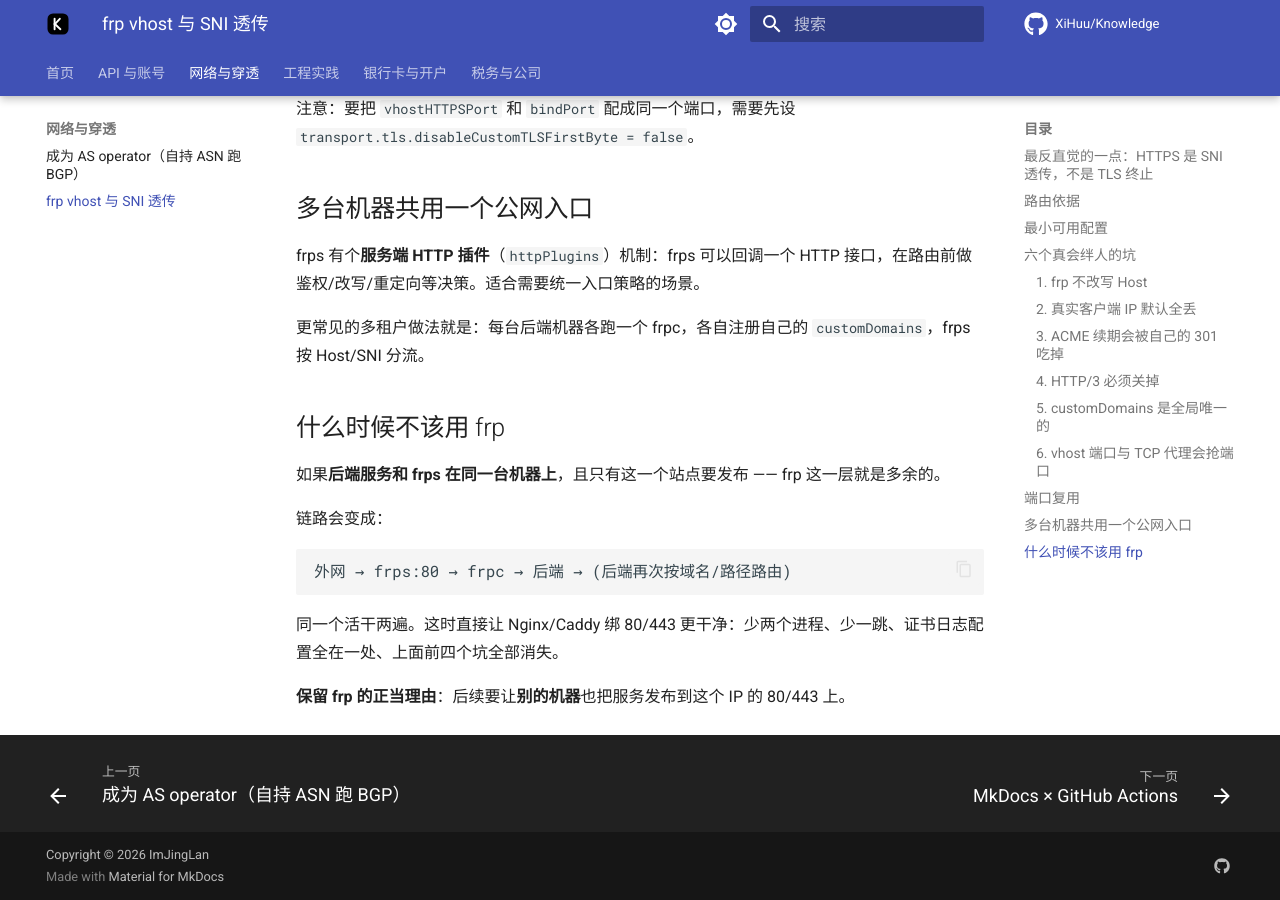
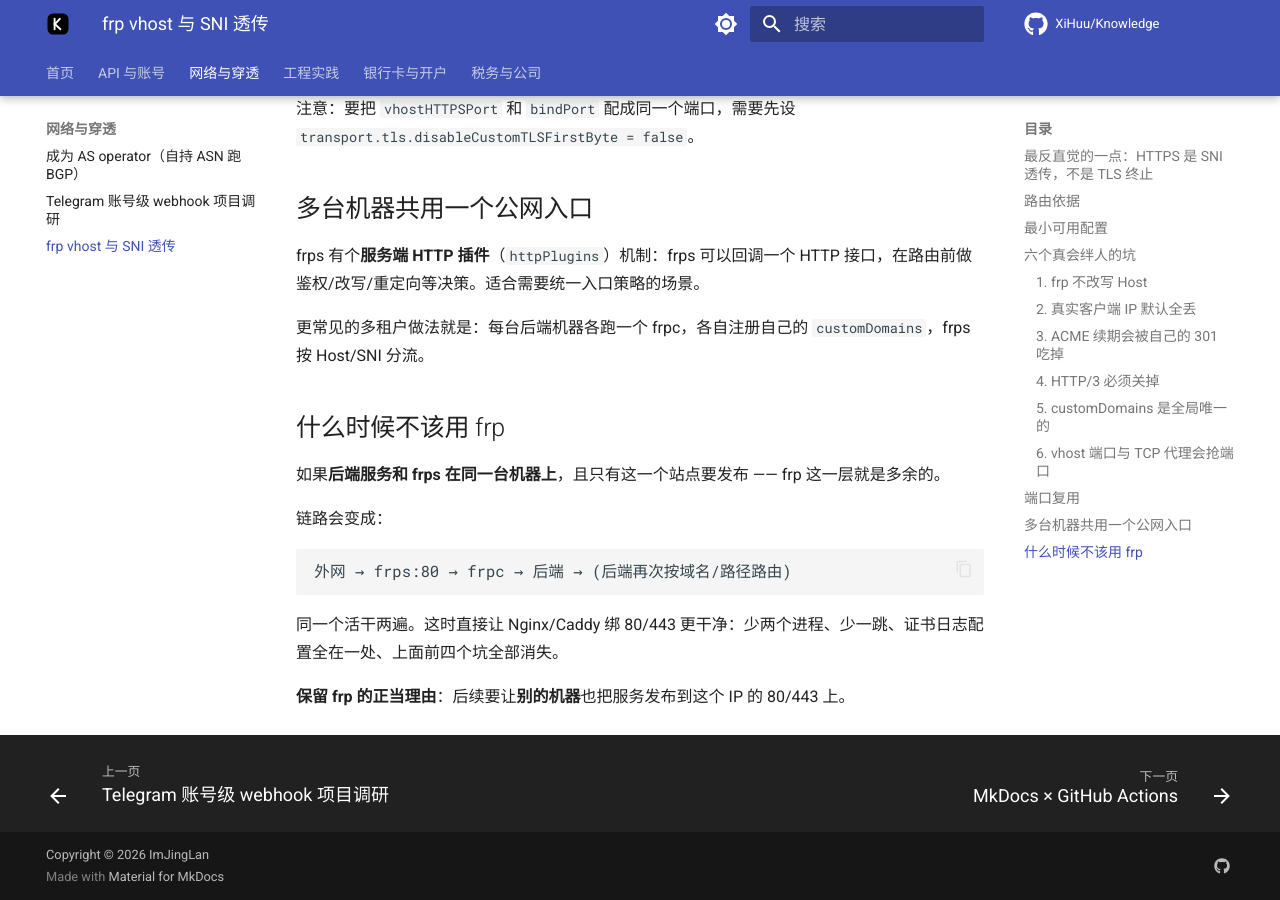
Before and after one commit to XiHuu/Knowledge, an MkDocs documentation site: the page built from docs/frp/vhost-sni-tls.md, in a window 1280 px wide and 900 px high, scrolled down 3525 px. Built offline with MkDocs 1.6.1 and Material for MkDocs 9.7.7, drawn with Linux system fonts in a browser that asks for light colours; comment, search, counter and statistics services are not loaded; some of the changed lines change nothing that is shown.

Commit message:
docs(network): 新增「Telegram 账号级 webhook 项目调研」
需求：以个人 Telegram 账号（MTProto，非 Bot API）登录，群组新消息推 webhook。
用户要求只做调研，不要部署。

调研结论：
- 先说明为什么 Bot API 类方案（RSSHub telegram 路由 / n8n Telegram Trigger /
  Huginn）整类不满足：机器人只能看到被拉进的群，且默认隐私模式只收 / 命令
- tlgrm（PyPI，github.com/ali-commits/tlgrm，MIT，基于 Telethon）功能最对口：
  `tlgrm listen --webhook-url` 实时推 JSON、`daemon install` 装 systemd、
  媒体自动下载、可选 Whisper 转写。但体检红灯：1 star / 0 fork /
  2026-06-14 建库 / 06-17 停更 / 全部版本三天内发完 → 当参考实现读，
  不要直接喂真账号 session
- telegram-userbot-cli v0.6.0（Telethon userbot CLI，Apache-2.0）：内置
  TELEGRAM_PROXY_* 环境变量，README 明说直连不通时必须配；但没有 webhook daemon
- mtproto-cli（Call-me-Boris-The-Razor）：CLI + HTTP API + Node.js，面向 AI agent
- 底层库对照：Telethon v1.45.0（活跃，社区最大）、TDLib（官方 C++）、
  Kurigram v2.2.26（Pyrogram 的 fork）、MadelineProto（PHP）
- ⚠️ 原版 Pyrogram 已停止维护（Telethon issue 中社区明确指出）
- 三类风险：账号风控（批量加群/群发易封，只读监听风险最低）、
  session 泄露等于账号被接管、my.telegram.org 国内不可达
- 网络实测（国内腾讯云）：Telegram DC1–DC5 共 6 个 IP × 443/5222 全部超时，
  而 example.com:443 正常 → 针对 Telegram 的定向阻断，自建必须过代理

mkdocs build --strict 通过；35 页。

```diff
--- /dev/null
+++ b/docs/network/telegram-userbot-webhook.md
@@ -0,0 +1,97 @@
+# 用「自己的 Telegram 账号」订阅群消息并推 webhook：可选项目调研
+
+调研时间 2026-10。需求：以**个人账号**（MTProto，非 Bot API）登录，群组有新消息时
+推送到 HTTP endpoint。
+
+## 为什么 Bot API 不行（这是需求的前提）
+
+| | Bot API | 用户账号（MTProto） |
+| --- | --- | --- |
+| 能看到什么 | 机器人被拉进的群/频道 | **你账号已加入的全部**群组/频道 |
+| 进群方式 | 需管理员拉入，通常还要管理员权限 | 不需要，你本来就在里面 |
+| 历史消息 | 拿不到 | 能翻 |
+| 成员列表 | 受限 | 能取 |
+| 隐私模式 | 默认只收 `/` 命令与 @ 消息 | 无此限制 |
+
+所以「机器人转 RSS / n8n 的 Telegram Trigger / Huginn / RSSHub 的 telegram 路由」
+这一整类**都不满足需求** —— 它们全是 Bot API。
+
+## 现成的「账号 + webhook」项目
+
+### tlgrm —— 功能最对口，但项目状态是红灯
+
+- PyPI `tlgrm`，源码 `github.com/ali-commits/tlgrm`，MIT，基于 Telethon
+- 能力：`tlgrm login`（支持 QR）、`tlgrm listen --webhook-url URL` 实时推 JSON、
+  `tlgrm daemon install` 装成 systemd 服务、媒体自动下载、可选本地 Whisper 转写
+- 体检：**1 star / 0 fork / 2026-06-14 建库 / 2026-06-17 最后提交 /
+  全部版本（0.1.3 → 0.3.2）在三天内发完**
+- 判断：**架构和 CLI 设计正好是这个需求**，适合当参考实现读；但把它装上去、
+  喂真账号 session，等于把账号控制权交给一个四个月没动的单人项目
+
+### telegram-userbot-cli
+
+- PyPI `telegram-userbot-cli` v0.6.0，Telethon userbot CLI，Apache-2.0
+- 能力：登录（含 QR）、收发消息、群管、历史检索、会话名模糊匹配
+- 代理：内置 `TELEGRAM_PROXY_TYPE` / `TELEGRAM_PROXY_HOST` / `TELEGRAM_PROXY_PORT`，
+  README 明确写 "required when Telegram is unreachable directly"
+- 缺：**没有 webhook daemon**，只做 CLI
+
+### mtproto-cli
+
+- `github.com/Call-me-Boris-The-Razor/mtproto-cli`
+- 定位「给 AI agent 用的 MTProto 工具包」：CLI + **HTTP API** + Node.js 编程接口
+- 能力：join、读讨论、搜消息、发消息
+- 适合：要的是「本地起个 HTTP 服务，别的系统来问它」这个方向
+
+## 底层库（自己写几十行）
+
+| 库 | 语言 | 状态 | 备注 |
+| --- | --- | --- | --- |
+| **Telethon** | Python | v1.45.0，活跃 | 社区最大、文档最全、内置 python-socks 代理；`events.NewMessage` 直接够用 |
+| **TDLib** | C++（多语言绑定） | 官方维护 | Telegram 自家客户端库，最「官方」，但集成重 |
+| **Kurigram** | Python | v2.2.26，活跃 | **Pyrogram 的 fork** |
+| **MadelineProto** | PHP | 活跃 | 老牌 userbot 常用 |
+
+⚠️ **原版 Pyrogram 已停止维护** —— 社区在 Telethon 的 issue 里明确指出
+"Pyrogram is no longer maintained"。要选 Pyrogram 请用 Kurigram。
+
+## 三类风险
+
+1. **账号风控**：第三方客户端本身 Telegram 是允许的（Telethon / TDLib 都是正规
+   协议实现）。但两点是真的：新设备登录要验证码，官方 App 会收到「新设备登录」
+   提醒；用账号做**批量加群 / 群发**极易被限流或封号。
+   → **只读监听（从不发送）风险最低。**
+2. **session 泄露 = 账号被完全接管**。session 文件等价于登录态：权限 600、
+   绝不进 git、绝不传给第三方托管的服务。
+3. **api_id / api_hash** 要在 `my.telegram.org/apps` 申请 —— 该站国内也连不上。
+
+## 网络前提（中国大陆）
+
+实测某台国内腾讯云机器（2026-10）：
+
+| 目标 | 结果 |
+| --- | --- |
+| Telegram DC1–DC5 共 6 个 IP × 端口 443 / 5222 | **全部超时** |
+| `example.com:443`、`github.com:443` | 正常 |
+
+→ 是**针对 Telegram 的定向阻断**，不是整体断网。所以用户账号方案在国内自建，
+必须过一层代理：
+
+| 做法 | 需要什么 |
+| --- | --- |
+| 本地跑 + 你已有的代理（socks5） | 一台常开的机器 |
+| 服务器跑 + socks5 跳到境外 | 一台境外跳板 |
+| 自建 MTProxy | 一台境外机器（Telegram 官方代理协议） |
+| 直接在境外 VPS 上跑 | 最省事 |
+
+Telethon 的 `proxy=` 参数吃 `python_socks` 元组，`rdns=True` 时域名交给代理解析，
+可规避本地 DNS 污染。
+
+## 选型建议
+
+| 你的诉求 | 看这个 |
+| --- | --- |
+| 想直接能跑、能接受先读代码 | `tlgrm`（当参考实现，别直接喂真号） |
+| 要 CLI 管理账号、webhook 自己接 | `telegram-userbot-cli` |
+| 要一个本地 HTTP 服务给别的系统调 | `mtproto-cli` |
+| 要长期稳定、完全可控 | **Telethon 自己写**，核心就三件：登录 / `events.NewMessage(chats=...)` / POST |
--- a/mkdocs.yml
+++ b/mkdocs.yml
@@ -63,6 +63,7 @@
       - DeepSeek 余额与用量查询: api/deepseek-account-balance.md
   - 网络与穿透:
       - 成为 AS operator（自持 ASN 跑 BGP）: network/as-operator.md
+      - Telegram 账号级 webhook 项目调研: network/telegram-userbot-webhook.md
       - frp vhost 与 SNI 透传: frp/vhost-sni-tls.md
   - 工程实践:
       - MkDocs × GitHub Actions: devops/mkdocs-github-actions.md
```
